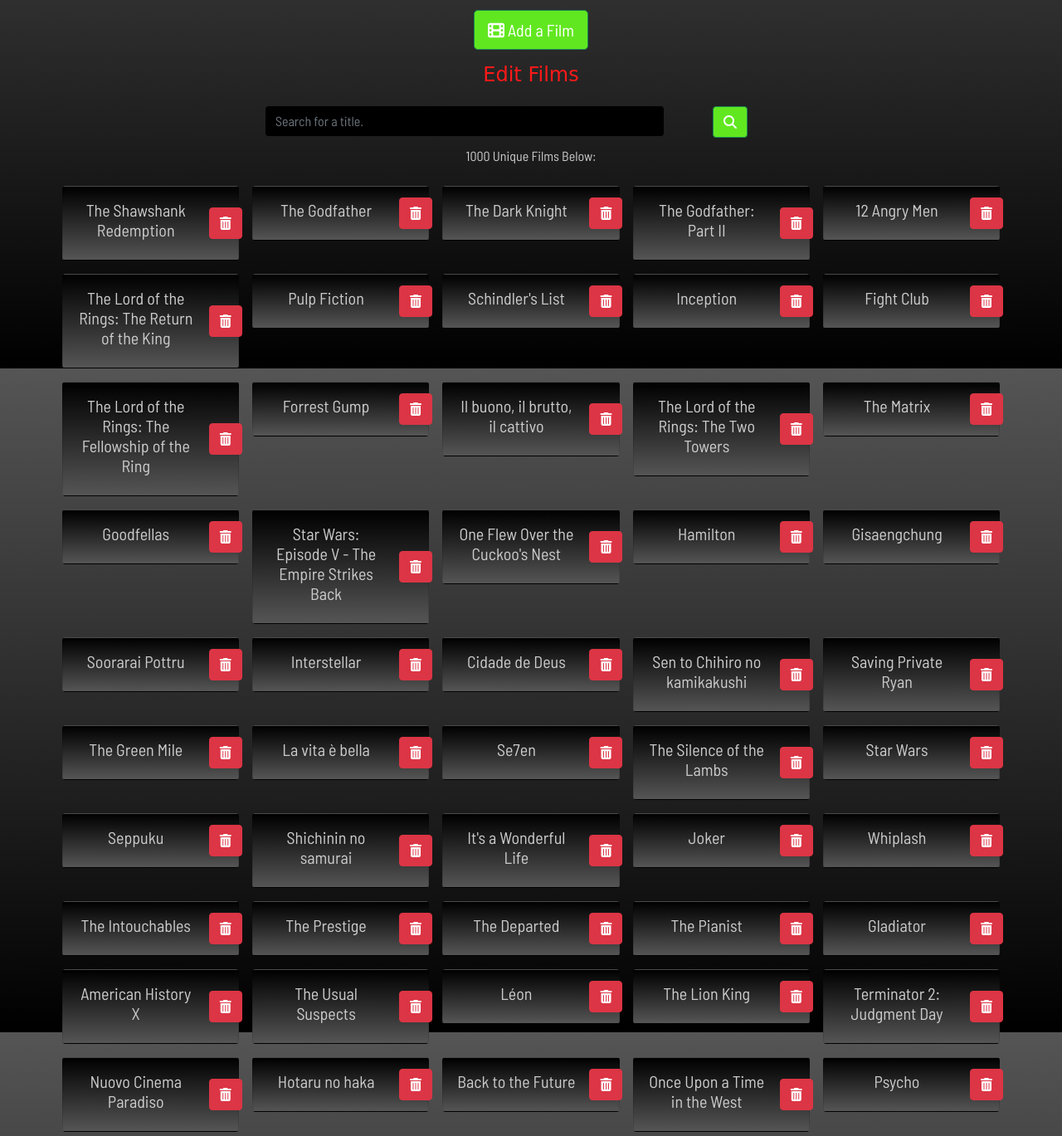
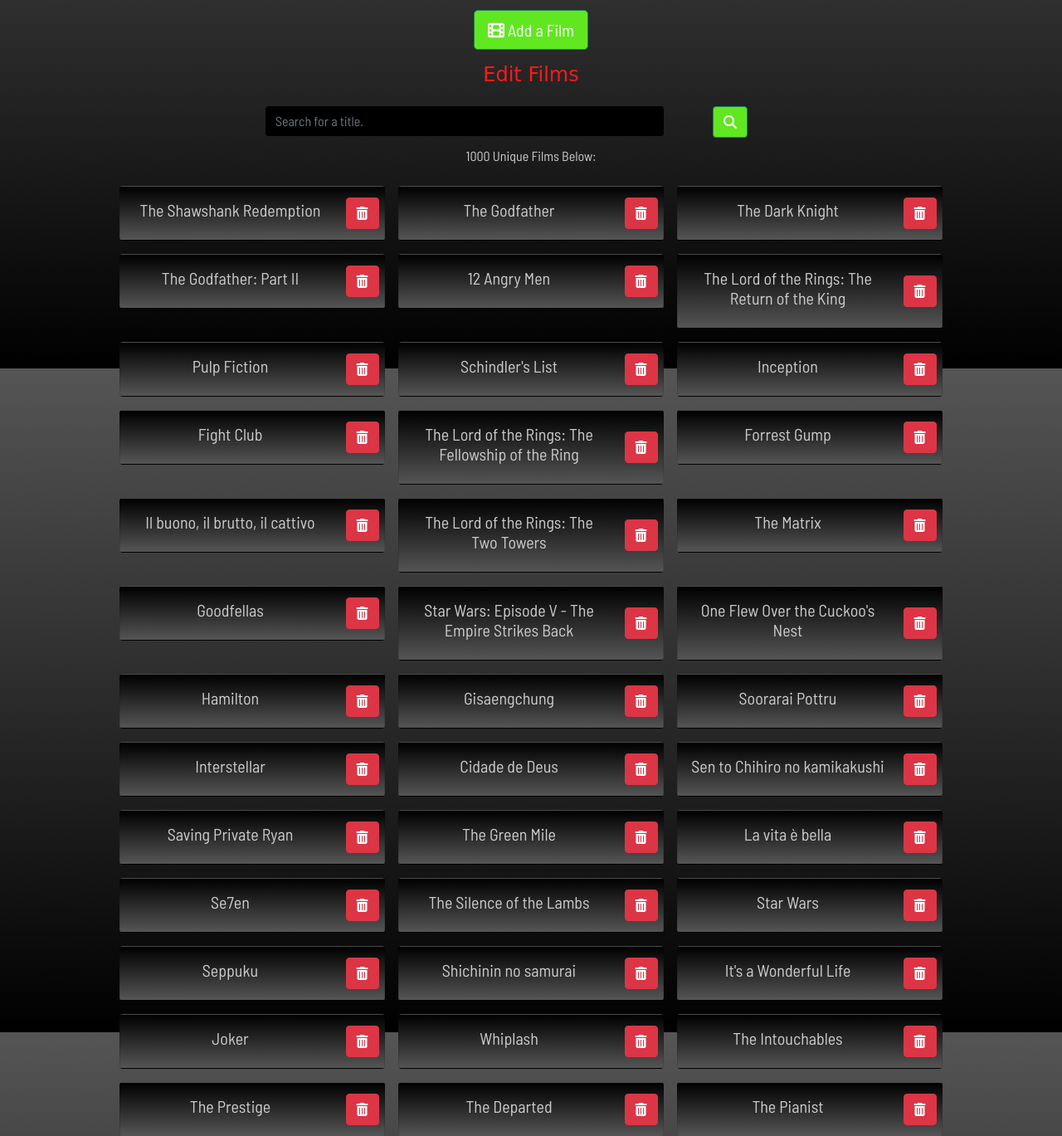
Before and after one commit to KWSNick/filmnight, a Django app: page /admin_area/ in a window 1280 px wide. Shown: the part 446-1815 px from the top of the page at 83% size. Run offline with Django 3.2, Linux system fonts and the light colour scheme; the visitor is signed in with stand-in values (Sample User, id 1); data comes from the database, SQL or seed files in the repository; some libraries are stand-ins or nearby versions; some web fonts are replaced.

Commit message:
Included security section in README.md. Amended lg and xxxl admin film card sizes.

```diff
--- a/films/templates/films/admin.html
+++ b/films/templates/films/admin.html
@@ -88,7 +88,7 @@
             <p>{{ films|length }} Unique Film{% if films|length > 1 %}s{% endif %} Below:</p>
             {% for film in films %}
             <!--Creates a simple card with a header and a delete button. Also creates a modal for delete verification-->
-            <div class="col-10 col-md-5 col-lg-2 m-2">
+            <div class="col-10 col-md-5 col-lg-3 col-xxxl-2 m-2">
                 <div class="card card-block grad_bg_invert">
                     <div class="row gx-0">
                         <div class="col gx-0 card-info vert_flow">
```
Also changed, not shown: README.md.
